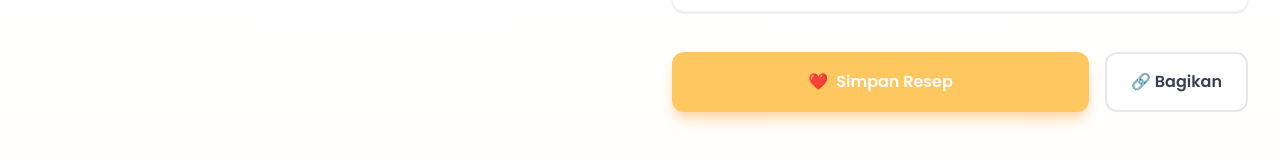
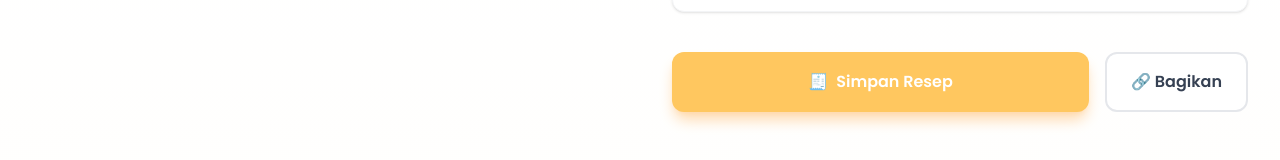
Before and after one commit to vskirani/Recipedia, a React (Vite) app: page /resep/1 in a window 1280 px wide. Shown: the part 859-1019 px from the top of the page. Built offline with nearby package versions, Linux system fonts and the light colour scheme; a web font is replaced by a local one; what @midudev/tailwind-animations would draw is missing.

Commit message:
update detail resep

```diff
--- a/src/pages/DetailRecipePage.jsx
+++ b/src/pages/DetailRecipePage.jsx
@@ -115,7 +115,7 @@ export default function DetailRecipePage() {
 
           <div className="flex gap-4 mt-10">
             <button className="flex-1 px-6 py-4 bg-primary hover:bg-orange-400 text-white font-semibold rounded-xl shadow-lg shadow-orange-200 hover:shadow-xl hover:-translate-y-1 transition-all duration-300 flex items-center justify-center gap-2">
-              <span>❤️</span> Simpan Resep
+              <span>🧾</span> Simpan Resep
             </button>
             <button className="px-6 py-4 bg-white hover:bg-gray-50 text-gray-700 font-semibold rounded-xl border-2 border-gray-200 hover:border-primary hover:-translate-y-1 transition-all duration-300">
               <span>🔗</span> Bagikan
```
